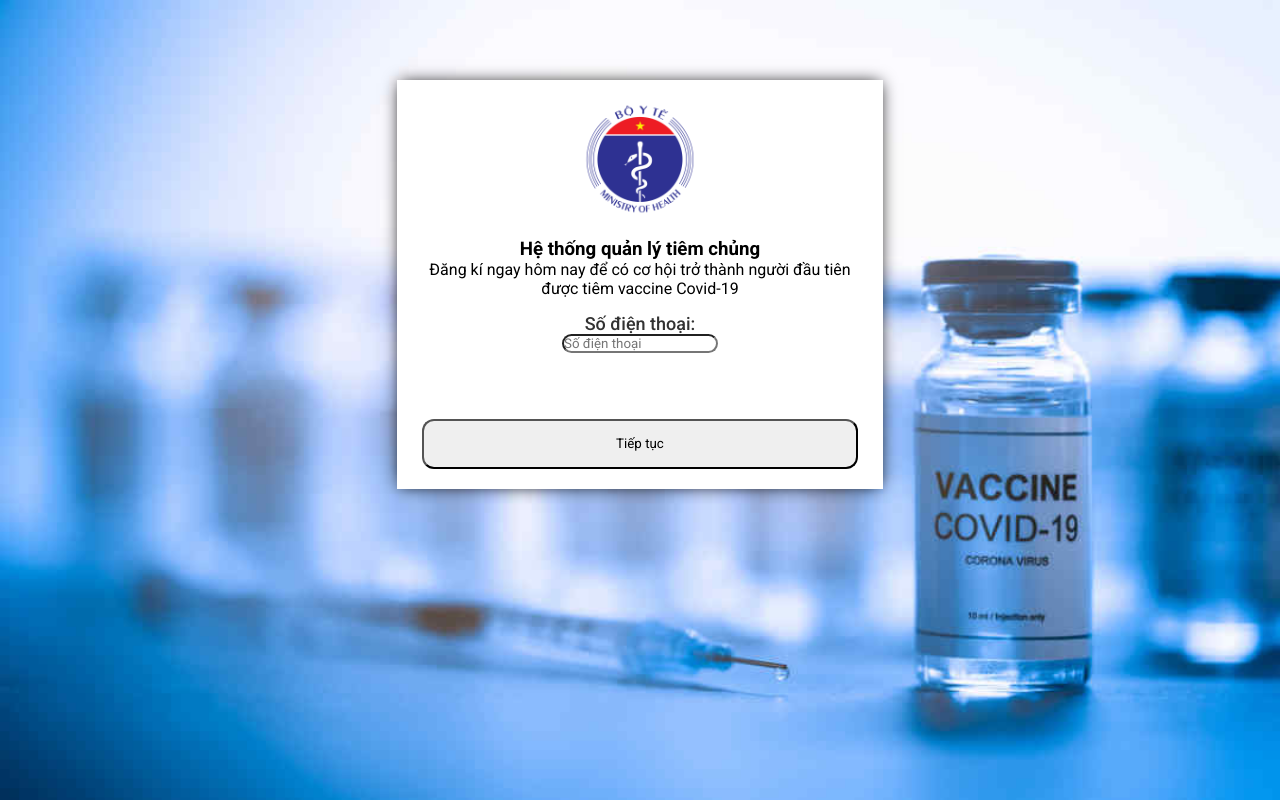
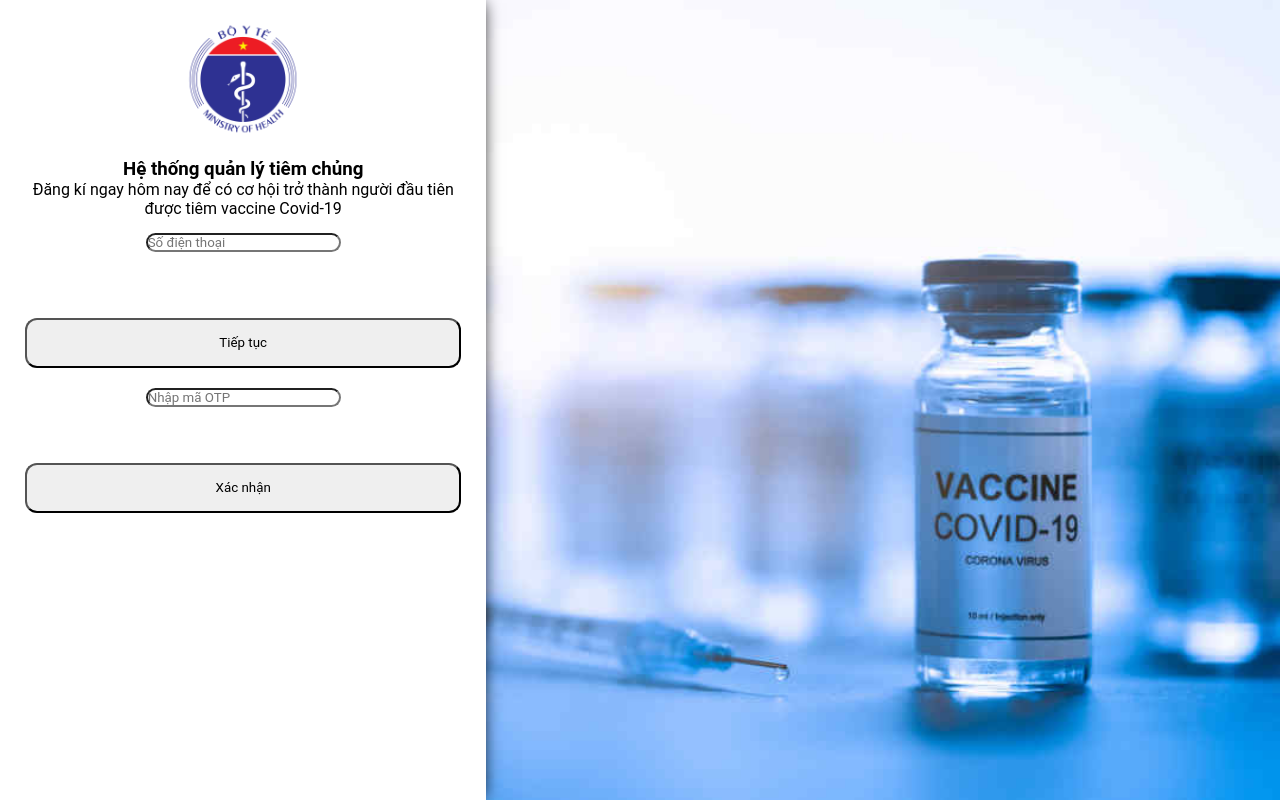
Before and after one commit to censodev/aptech_prj600, a PHP site: page /views/login.view.php in a window 1280 px wide. Run offline with PHP 8.4, Linux system fonts and the light colour scheme; some libraries are stand-ins or nearby versions.

Commit message:
login otp

```diff
--- a/assets/css/login.css
+++ b/assets/css/login.css
@@ -1,5 +1,3 @@
-@import url("https://fonts.googleapis.com/css2?family=Roboto:wght@100;300;400;500;700;900&display=swap");
-
 * {
     margin: 0;
     padding: 0;
@@ -10,16 +8,12 @@
 section {
     width: 100%;
     height: 100vh;
-    background-image: url(/img/covid-19_vaccine_kf9p6w.jpg);
+    background-image: url('assets/img/covid-19_vaccine_kf9p6w.jpg');
     background-size: cover;
 }
 
 .form-layout {
     width: 38%;
-    height: auto;
-    position: absolute;
-    top: 10%;
-    left: 31%;
     transition: 0.3s;
     background-color: white;
     -webkit-box-shadow: 0px 0px 16px -3px #000000;
@@ -53,7 +47,6 @@
 
 .otpVerify-input {
     width: 100%;
-    display: none;
     transition: 0.2s;
 }
 
@@ -95,7 +88,6 @@
 @media only screen and (max-width: 900px) {
     .form-layout {
         width: 100%;
-        height: 100vh;
         position: unset;
     }
 }
--- a/assets/js/login.js
+++ /dev/null
@@ -1,62 +0,0 @@
-let optExpired = 60;
-
-const sendOtp = () => {
-  optExpired = 60;
-  countDownTimeExpired();
-};
-
-const countDownTimeExpired = () => {
-  let timeExpired = setInterval(() => {
-    if (optExpired <= 1) {
-      clearInterval(timeExpired);
-      document.getElementById("timeExpired").innerHTML = "Hết hạn";
-    }
-    document.getElementById("timeExpired").innerHTML = `00:${optExpired - 1}`;
-    optExpired -= 1;
-  }, 1000);
-};
-
-const handleCheckPhoneNumber = () => {
-  const phoneNumber = document.getElementById("phoneNumber").value;
-  const vnf_regex = /((09|03|07|08|05)+([0-9]{8})\b)/g;
-  if (phoneNumber !== "") {
-    if (vnf_regex.test(phoneNumber) == false) {
-      alert("Số điện thoại của bạn không đúng định dạng!");
-    } else {
-      localStorage.setItem("PhoneNumber", phoneNumber);
-      document.getElementById("submitBtn").name = "checkOtp";
-      document.getElementById("otpVerifyInput").style.display = "inline-block";
-      document.getElementById("phoneNumberOtp").innerText = phoneNumber;
-      countDownTimeExpired();
-    }
-  } else {
-    alert("Bạn chưa điền số điện thoại!");
-  }
-};
-
-const handleCheckOtp = () => {
-  const otpCode = document.getElementById("otpCode").value;
-  if (otpCode === "") {
-    alert("Hãy điền mã OTP.");
-  } else {
-    console.log(otpCode);
-    /**
-     * * fetch OTP verify
-     * * direct infor page
-     */
-  }
-};
-
-const handleOnSubmit = () => {
-  const btnName = document.getElementById("submitBtn").name;
-  switch (btnName) {
-    case "checkPhoneNumber":
-      handleCheckPhoneNumber();
-      break;
-    case "checkOtp":
-      handleCheckOtp();
-      break;
-    default:
-      break;
-  }
-};
--- a/core/api/login-otp.php
+++ b/core/api/login-otp.php
@@ -1,3 +1,5 @@
 <?php
-
-echo json_encode(['msg' => 'hello']);
+if (isset($_GET['phone'])) {
+    $_SESSION['phone'] = $_GET['phone'];
+    echo json_encode(['msg' => 'Đăng nhập thành công']);
+}
--- a/views/login.view.php
+++ b/views/login.view.php
@@ -1,12 +1,10 @@
-<!-- <?php echo 'login' ?> -->
-
 <link rel="stylesheet" href="assets/css/login.css" />
 <section>
-  <div class="container">
+  <div class="container d-flex justify-content-center py-5">
     <div class="form-layout text-center">
-      <form>
+      <form method="post" id="frmLogin">
         <img
-          src="/assets/img/9d8ed5_651b6cb038ff4917bcdbe0c58ca2c241_mv2.png"
+          src="assets/img/9d8ed5_651b6cb038ff4917bcdbe0c58ca2c241_mv2.png"
           alt=""
           srcset=""
         />
@@ -16,7 +14,6 @@
           tiêm vaccine Covid-19</span
         >
         <div class="phoneNumber-input">
-          <label>Số điện thoại:</label>
           <div class="input-group flex-nowrap">
             <span class="input-group-text" id="addon-wrapping"
               ><i class="fa fa-phone" aria-hidden="true"></i
@@ -28,40 +25,77 @@
               aria-label="phoneNumber"
               name="phoneNumber"
               id="phoneNumber"
-              required
             />
           </div>
         </div>
-        <div class="otpVerify-input" id="otpVerifyInput">
-          <label>Nhập mã OTP được gửi đến số điện thoại: <span id="phoneNumberOtp"></span></label>
+        <button class="btn btn-primary" id="btnSendOTP">Tiếp tục</button>
+        <div class="otpVerify-input d-none" id="otpVerifyInput">
           <div class="input-group flex-nowrap">
             <span class="input-group-text" id="addon-wrapping"
-              ><i class="fa fa-commenting-o" aria-hidden="true"></i></i
+              ><i class="fa fa-commenting" aria-hidden="true"></i></i
             ></span>
             <input
               type="text"
               class="form-control"
-              placeholder="Mã OTP được gửi đến"
+              placeholder="Nhập mã OTP"
               aria-label="otpCode"
               name="otpCode"
               id="otpCode"
-              required
             />
           </div>
-          <span class="time-expired" id="timeExpired"></span>
-          <span class="try-again" id="tryAgain" onclick={sendOtp()}> hoặc chọn vào đây để gửi lại mã OTP</span>
         </div>
-        <button
-        type="button"
-        class="btn btn-primary"
-        class="loginBtn"
-        id="submitBtn"
-        name="checkPhoneNumber"
-        onClick={handleOnSubmit()}>
-          Tiếp tục
-        </button>
+        <button class="btn btn-primary d-none" id="btnVerifyOTP">Xác nhận</button>
       </form>
     </div>
   </div>
 </section>
-<script src="assets/js/login.js"></script>
+<script src="https://www.gstatic.com/firebasejs/9.0.2/firebase-app-compat.js"></script>
+<script src="https://www.gstatic.com/firebasejs/9.0.2/firebase-firestore-compat.js"></script>
+<script src="https://www.gstatic.com/firebasejs/9.0.2/firebase-auth-compat.js"></script>
+<script>
+    const firebaseApp = firebase.initializeApp({
+        apiKey: "AIzaSyC2OG2VfLq49_DkrVN0vgSYb_AFYiMtivw",
+        authDomain: "utc-vms.firebaseapp.com",
+        projectId: "utc-vms",
+        storageBucket: "utc-vms.appspot.com",
+        messagingSenderId: "972397558908",
+        appId: "1:972397558908:web:f1624736b29d1d35c19df9",
+        measurementId: "G-T2M4BJVGVX"
+    });
+    const auth = firebaseApp.auth();
+    window.recaptchaVerifier = new firebase.auth.RecaptchaVerifier('btnSendOTP', {
+        'size': 'invisible',
+        'callback': (response) => {
+            document.querySelector('#otpVerifyInput').classList.remove('d-none')
+            document.querySelector('#btnVerifyOTP').classList.remove('d-none')
+            document.querySelector('#btnSendOTP').classList.add('d-none')
+        },
+    });
+
+    const sendOTP = async phone => {
+        return await auth.signInWithPhoneNumber(phone, window.recaptchaVerifier)
+    }
+
+    document.querySelector('#btnSendOTP').addEventListener('click', async e => {
+        const phone = document.querySelector("#phoneNumber").value
+        try {
+            window.confirmationResult = await sendOTP(`+84${phone.slice(1)}`)
+        } catch (e) {
+            console.log(e)
+        }
+    })
+
+    document.querySelector('#btnVerifyOTP').addEventListener('click', async e => {
+        const otp = document.querySelector("#otpCode").value;
+        try {
+            await window.confirmationResult.confirm(otp)
+            const res = await fetch(`api/login-otp?phone=${document.querySelector("#phoneNumber").value}`)
+            const data = await res.json();
+            console.log(data)
+        } catch (e) {
+            console.log(e)
+        }
+    })
+
+    document.querySelector('#frmLogin').addEventListener('submit', e => e.preventDefault())
+</script>
```
Also changed, not shown: index.php (+11 -5 lines).
